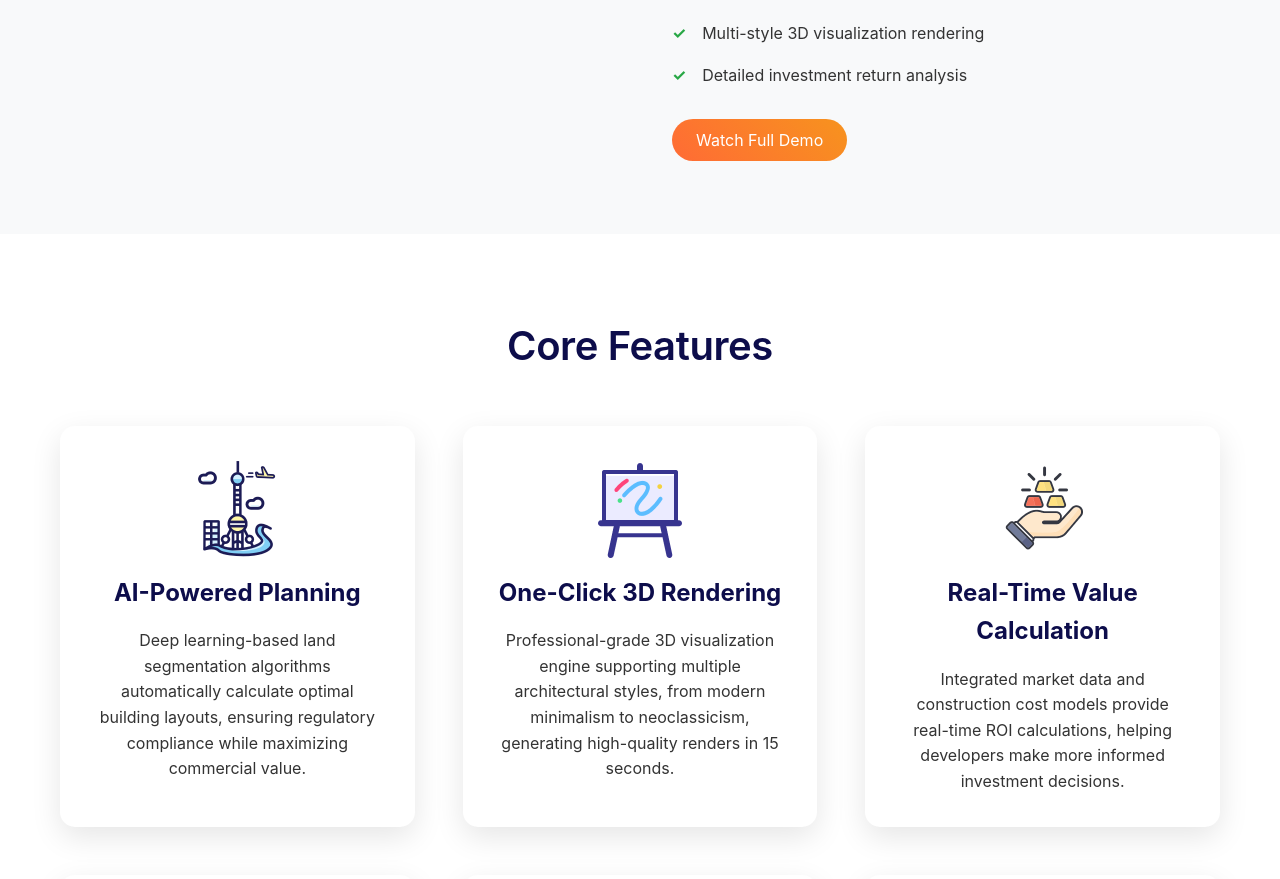
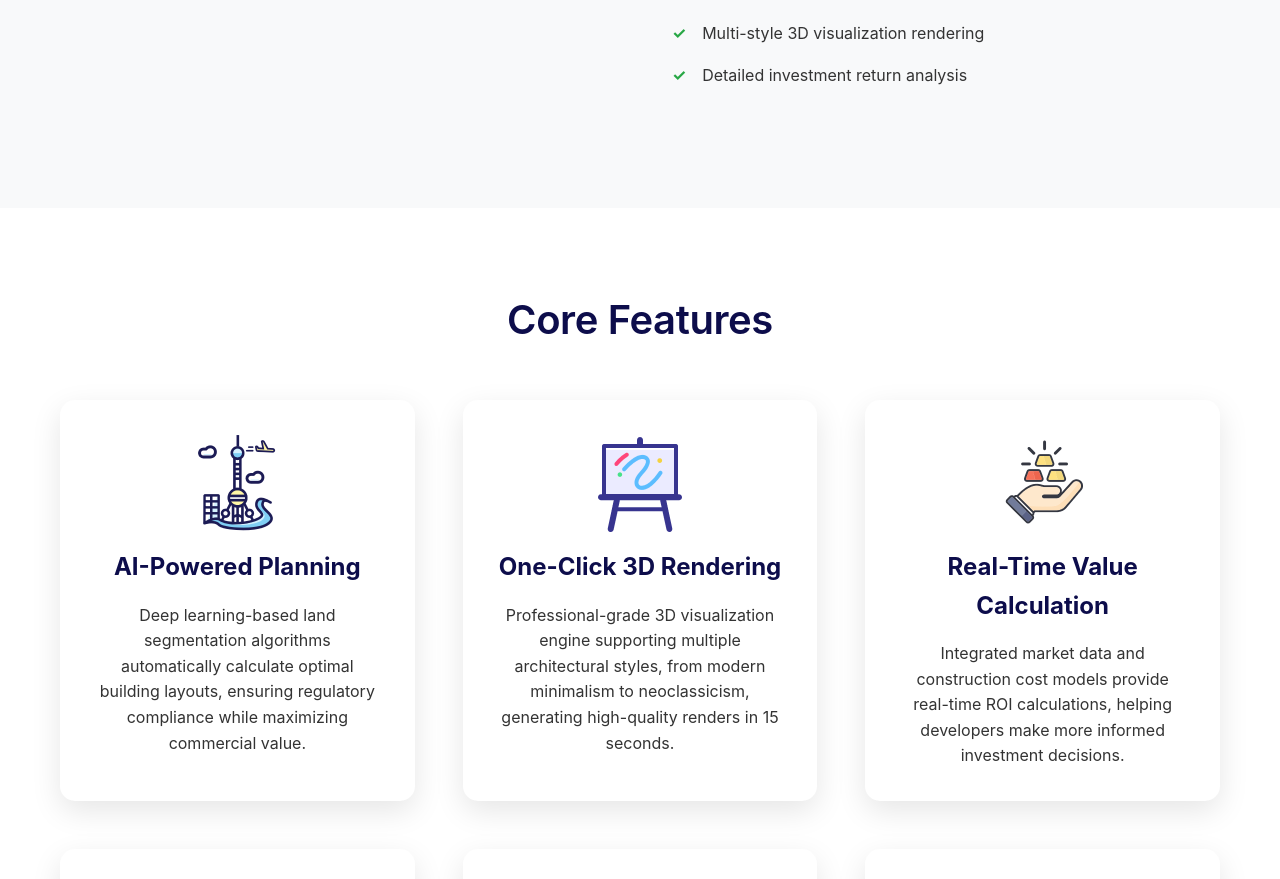
Before and after one commit to Zhizhi-long/AIGC, a Vue app: page / in a window 1280 px wide. Shown: the part 2444-3323 px from the top of the page. Built offline with nearby package versions, Linux system fonts and the light colour scheme.

Commit message:
feat: video

```diff
--- a/src/views/HomeView.vue
+++ b/src/views/HomeView.vue
@@ -94,7 +94,6 @@
               <li>Multi-style 3D visualization rendering</li>
               <li>Detailed investment return analysis</li>
             </ul>
-            <a href="#" class="cta-button">Watch Full Demo</a>
           </div>
         </div>
       </div>
```
